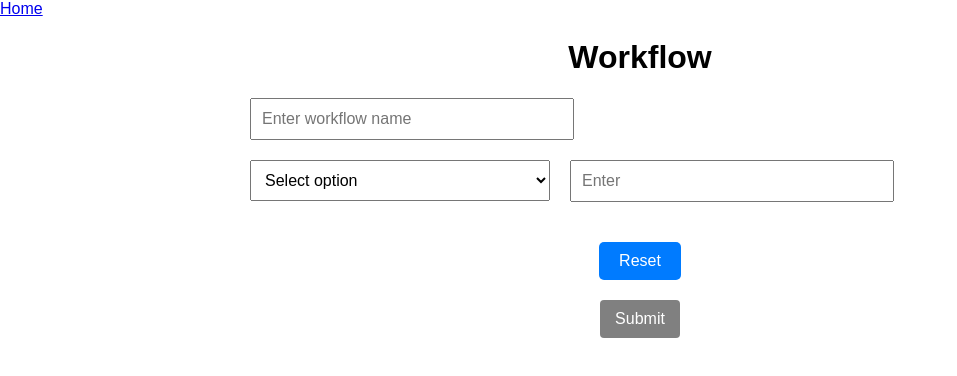
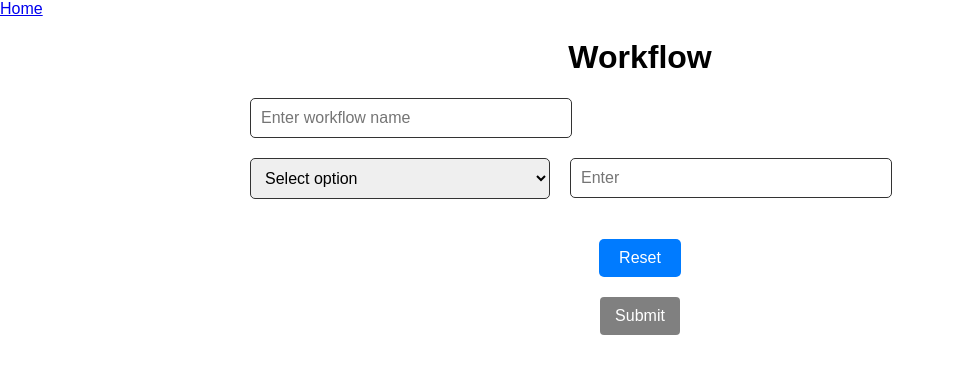
Before and after one commit to tarun-Hawdia/workflow1, a React (Create React App) app: page / in a window 1280 px wide. Shown: the top 376 px of the page, without its empty margins (0-957 px from the left). Built offline with nearby package versions, Linux system fonts and the light colour scheme.

Commit message:
corrected some design

```diff
--- a/src/pages/DropdownPage.jsx
+++ b/src/pages/DropdownPage.jsx
@@ -154,6 +154,7 @@ const DropdownPage = ({ setWorkflowName }) => {
       <button
         onClick={handleSubmit}
         className={`submit-button ${allFieldsSelected ? "active" : "inactive"}`}
+        disabled={!allFieldsSelected}
       >
         Submit
       </button>
--- a/src/styles/DropdownPage.css
+++ b/src/styles/DropdownPage.css
@@ -1,4 +1,3 @@
-/* src/components/DropdownPage.css */
 .dropdown-page {
   display: flex;
   flex-direction: column;
@@ -21,6 +20,8 @@
   font-size: 16px;
   width: 100%;
   max-width: 300px;
+  border: 1px solid #333; /* Dark border */
+  border-radius: 5px;
 }
 
 .dropdown-row {
@@ -37,6 +38,8 @@
   font-size: 16px;
   width: 100%;
   max-width: 300px;
+  border: 1px solid #333; /* Dark border */
+  border-radius: 5px;
 }
 
 .dropdown-row input {
@@ -66,19 +69,19 @@
   margin-top: 20px;
   padding: 10px 20px;
   font-size: 16px;
-  background-color: grey; /* Default inactive color */
+  background-color: grey;
   color: white;
   border: none;
   border-radius: 5px;
-  cursor: not-allowed; /* Change cursor to indicate button is inactive */
+  cursor: not-allowed;
 }
 
 .submit-button.active {
-  background-color: #007BFF; /* Active color */
-  cursor: pointer; /* Change cursor to indicate button is clickable */
+  background-color: #007BFF;
+  cursor: pointer;
 }
 
 .submit-button.inactive {
-  background-color: grey; /* Inactive color */
-  cursor: not-allowed; /* Change cursor to indicate button is inactive */
+  background-color: grey;
+  cursor: not-allowed;
 }
```
